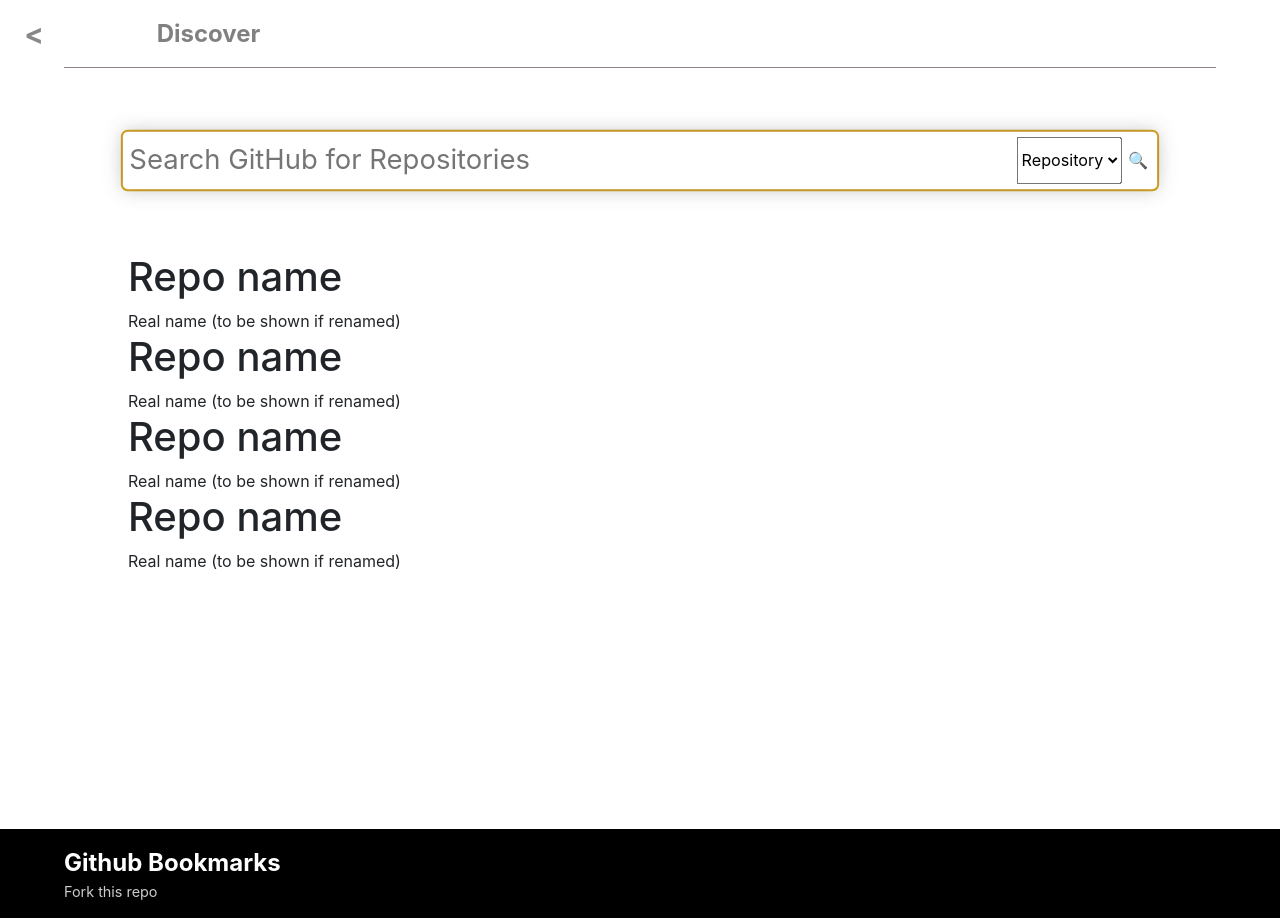
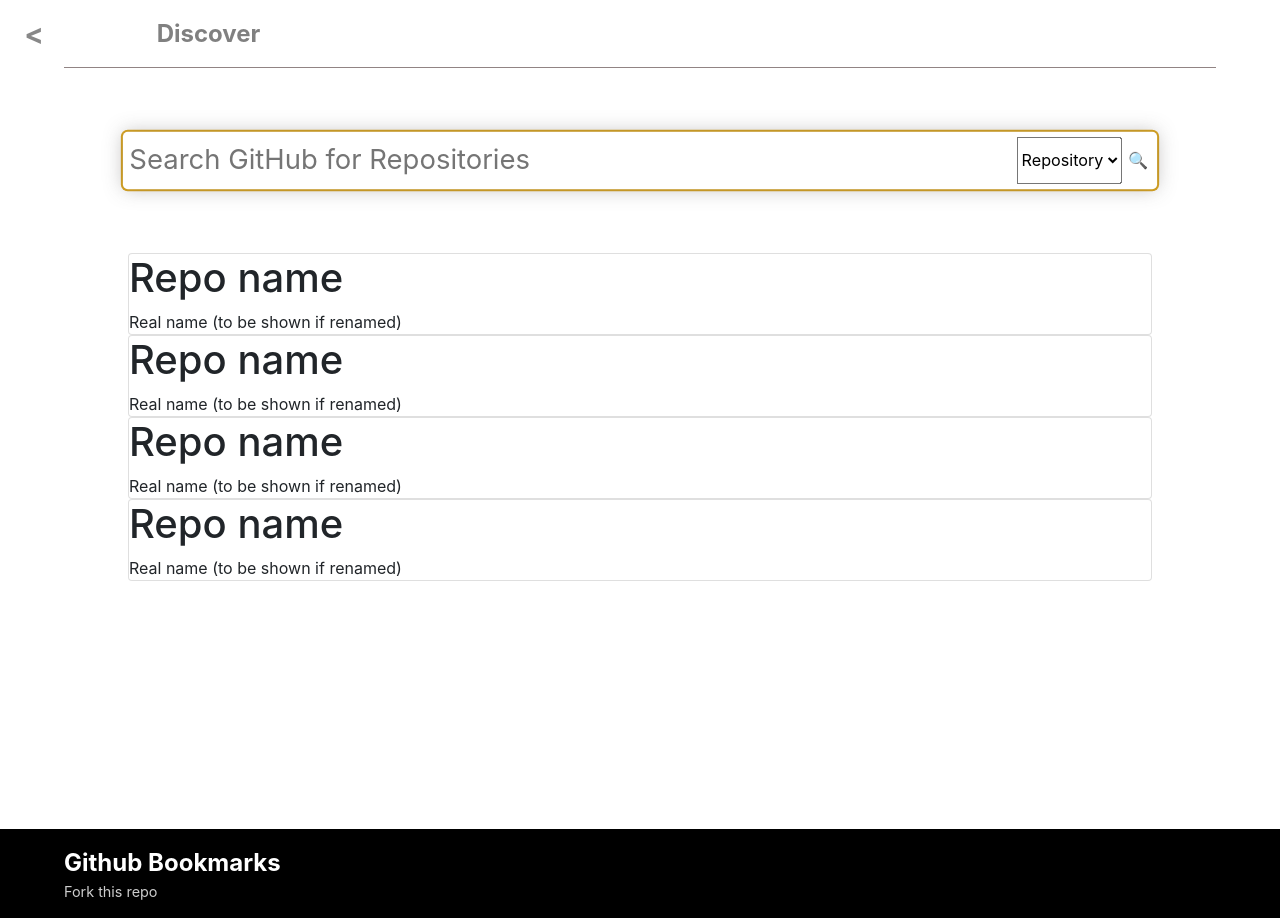
Before and after one commit to iam-shimin/gh-bookmarks, a React (Create React App) app: page /discover in a window 1280 px wide. Built offline with nearby package versions, Linux system fonts and the light colour scheme.

Commit message:
take css classes in common card

```diff
--- a/src/components/card/card.tsx
+++ b/src/components/card/card.tsx
@@ -1,16 +1,18 @@
 import React from 'react';
 // import { Card as BCard, CardProps } from 'react-bootstrap';
 
-function BCard({children}: {children: React.ReactNode}) {
-	return <div>{children}</div>;
+function BCard({children, ...rest}: React.HTMLProps<HTMLDivElement>) {
+	return <div {...rest}>{children}</div>;
 }
 
 export default function Card({
 	children,
+	className,
 	...props
-}: {children: any, props?: any}) {
+}: React.HTMLProps<HTMLDivElement>) {
+	const classNames = `card ${className? className: ''}`;
 	return (
-		<BCard {...props}>
+		<BCard {...props} className={classNames}>
 			{children}
 		</BCard>
 	);
```
